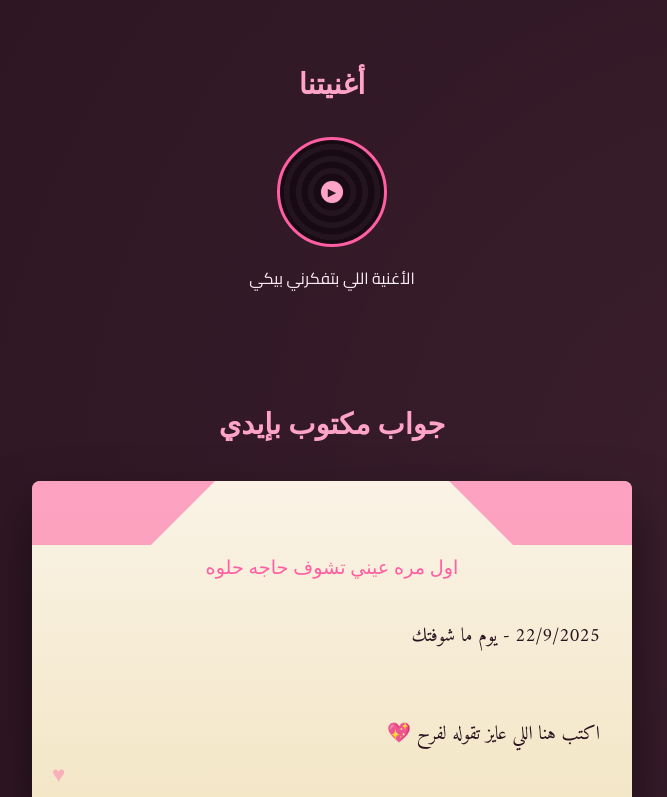
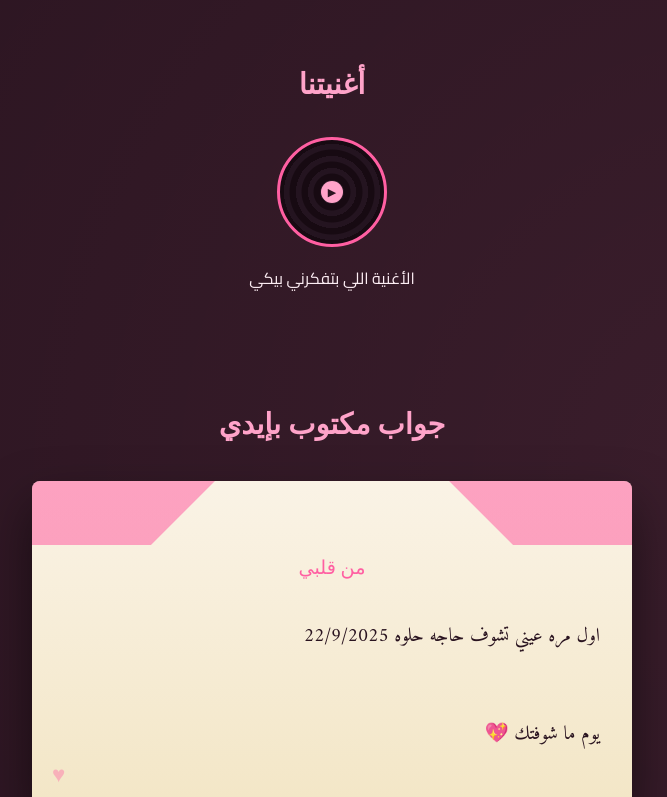
Before and after one commit to marokhaledd/FARAH, a Next.js app: page / in a window 1280 px wide. Shown: the part 2000-2797 px from the top of the page, without its empty margins (308-975 px from the left). Built offline with nearby package versions, Linux system fonts and the light colour scheme; a web font is replaced by a local one.

Commit message:
Update content.config.js

```diff
--- a/content.config.js
+++ b/content.config.js
@@ -31,8 +31,8 @@ const content = {
   // عشان تضيف صورة جديدة: حط الملف جوه public/images/ وضيف سطر بنفس الشكل ده
   // src: اسم/مسار الصورة جوه public/images  |  caption: التعليق تحتها (اختياري - سيبه "" لو مفيش)
   photos: [
+      { src: "/images/photo-2.jpg", caption: "اكتر صوره بنحبها" },
     { src: "/images/photo-1.jpg", caption: "اول صوره نتصورها" },
-    { src: "/images/photo-2.jpg", caption: "اكتر صوره بنحبها" },
     { src: "/images/photo-3.jpg", caption: "اليوم الي بنحبه" },
     { src: "/images/photo-4.jpg", caption: "لما رجعت اقلب دي حبيتها اوي" },
   ],
@@ -53,10 +53,10 @@ const content = {
   // رسايل الحب - كل رسالة بقى ليها جواب منفصل بعنوانه الخاص
   loveLetterGroups: [
     {
-      title: "اول مره عيني تشوف حاجه حلوه",
+      title: "من قلبي",
       lines: [
-        "22/9/2025 - يوم ما شوفتك",
-        "اكتب هنا اللي عايز تقوله لفرح 💖"
+        "اول مره عيني تشوف حاجه حلوه 22/9/2025 ",
+        "يوم ما شوفتك 💖"
       ]
     },
   ],
```
